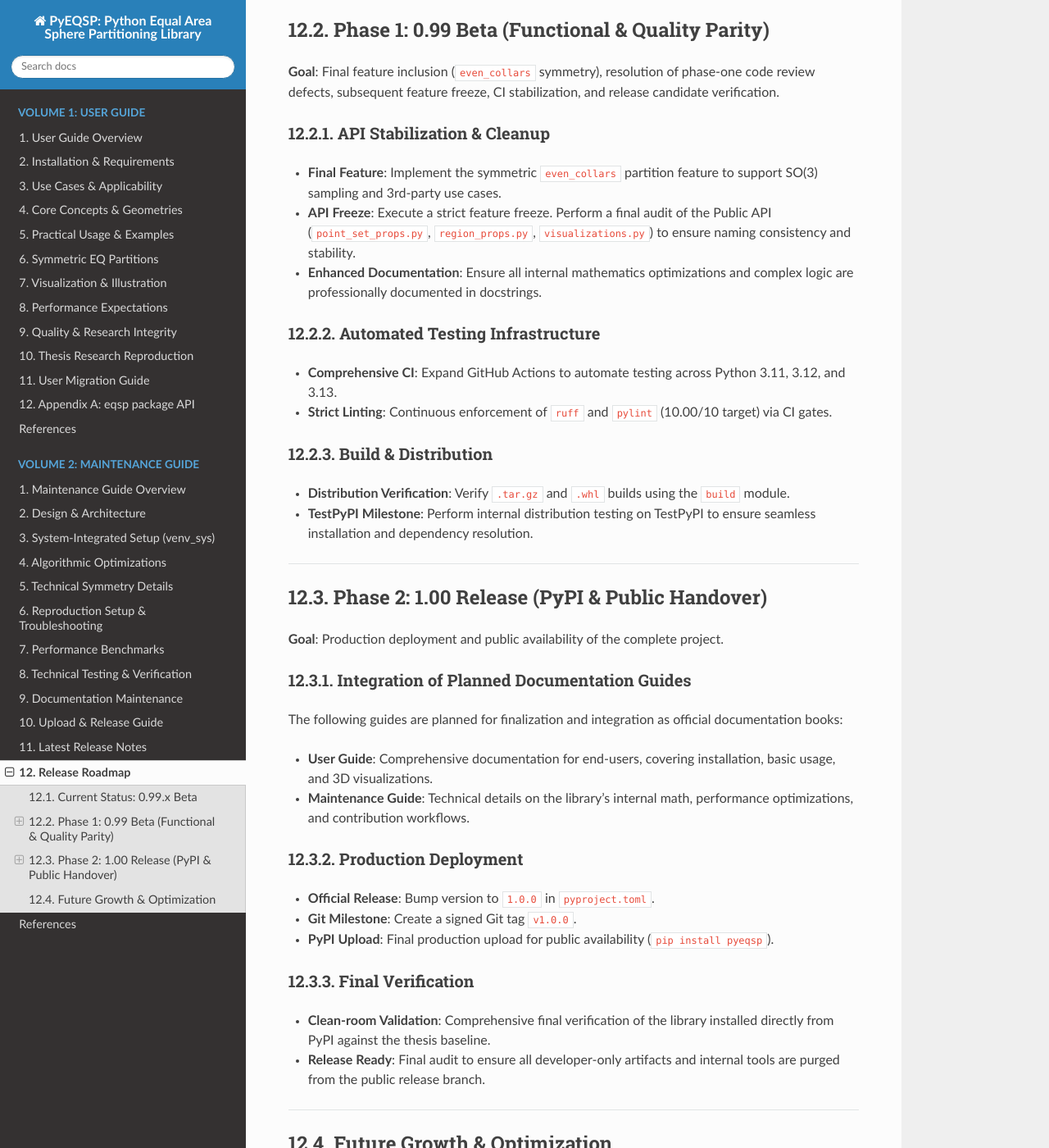
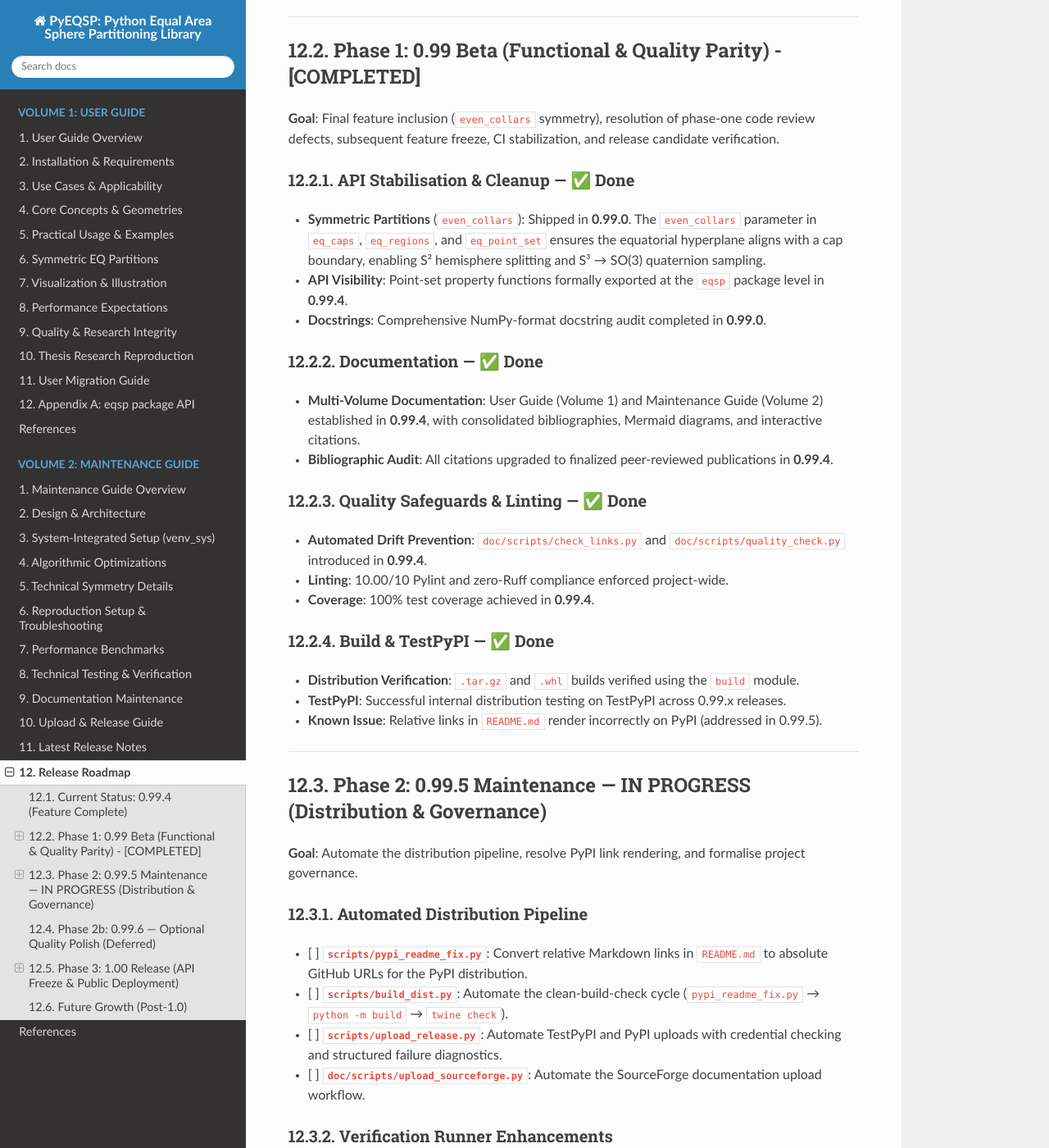
Before and after one commit to penguian/eqsp, a Sphinx documentation site: the page built from doc/internal/release_roadmap.md, in a window 1280 px wide and 1400 px high, scrolled down 389 px. Shown: the whole window at 82% size. Built offline with Sphinx 7.4.7 and the Read the Docs theme 3.1.0, drawn with Linux system fonts in a browser that asks for light colours; some of the changed text lies outside the part shown.

Commit message:
Make the release roadmap more cohesive and consistent

```diff
--- a/doc/internal/release_roadmap.md
+++ b/doc/internal/release_roadmap.md
@@ -1,51 +1,94 @@
 # Release Roadmap: PyEQSP
 
-This document outlines the technical path from the current **0.99 beta** state to a production **1.00** release on PyPI. It is intended for beta testers and contributors to understand the remaining milestones and stability goals.
+This document outlines the technical path from the current **0.99.4** state to a production **1.00** release on PyPI. It is intended for beta testers and contributors to understand the remaining milestones and stability goals.
 
-## Current Status: 0.99.x Beta
-The codebase has been successfully migrated from Matlab to a vectorized Python implementation. Core features, high-fidelity thesis reproduction scripts, and $O(\mathcal{N}^{0.6})$ scaling have been verified.
+## Current Status: 0.99.4 (Feature Complete)
+The codebase has been successfully migrated from Matlab to a vectorized Python implementation. Core features, high-fidelity thesis reproduction scripts, and $O(\mathcal{N}^{0.6})$ scaling have been verified. The `even_collars` feature was shipped in 0.99.0.
 
 ---
 
-## Phase 1: 0.99 Beta (Functional & Quality Parity)
+## Phase 1: 0.99 Beta (Functional & Quality Parity) - [COMPLETED]
 **Goal**: Final feature inclusion (`even_collars` symmetry), resolution of phase-one code review defects, subsequent feature freeze, CI stabilization, and release candidate verification.
 
-### API Stabilization & Cleanup
-- **Final Feature**: Implement the symmetric `even_collars` partition feature to support SO(3) sampling and 3rd-party use cases.
-- **API Freeze**: Execute a strict feature freeze. Perform a final audit of the Public API (`point_set_props.py`, `region_props.py`, `visualizations.py`) to ensure naming consistency and stability.
-- **Enhanced Documentation**: Ensure all internal mathematics optimizations and complex logic are professionally documented in docstrings.
+### API Stabilisation & Cleanup — ✅ Done
+- **Symmetric Partitions** (`even_collars`): Shipped in **0.99.0**. The `even_collars` parameter in `eq_caps`, `eq_regions`, and `eq_point_set` ensures the equatorial hyperplane aligns with a cap boundary, enabling S² hemisphere splitting and S³ → SO(3) quaternion sampling.
+- **API Visibility**: Point-set property functions formally exported at the `eqsp` package level in **0.99.4**.
+- **Docstrings**: Comprehensive NumPy-format docstring audit completed in **0.99.0**.
 
-### Automated Testing Infrastructure
-- **Comprehensive CI**: Expand GitHub Actions to automate testing across Python 3.11, 3.12, and 3.13.
-- **Strict Linting**: Continuous enforcement of `ruff` and `pylint` (10.00/10 target) via CI gates.
+### Documentation — ✅ Done
+- **Multi-Volume Documentation**: User Guide (Volume 1) and Maintenance Guide (Volume 2) established in **0.99.4**, with consolidated bibliographies, Mermaid diagrams, and interactive citations.
+- **Bibliographic Audit**: All citations upgraded to finalized peer-reviewed publications in **0.99.4**.
 
-### Build & Distribution
-- **Distribution Verification**: Verify `.tar.gz` and `.whl` builds using the `build` module.
-- **TestPyPI Milestone**: Perform internal distribution testing on TestPyPI to ensure seamless installation and dependency resolution.
+### Quality Safeguards & Linting — ✅ Done
+- **Automated Drift Prevention**: `doc/scripts/check_links.py` and `doc/scripts/quality_check.py` introduced in **0.99.4**.
+- **Linting**: 10.00/10 Pylint and zero-Ruff compliance enforced project-wide.
+- **Coverage**: 100% test coverage achieved in **0.99.4**.
+
+### Build & TestPyPI — ✅ Done
+- **Distribution Verification**: `.tar.gz` and `.whl` builds verified using the `build` module.
+- **TestPyPI**: Successful internal distribution testing on TestPyPI across 0.99.x releases.
+- **Known Issue**: Relative links in `README.md` render incorrectly on PyPI (addressed in 0.99.5).
 
 ---
 
-## Phase 2: 1.00 Release (PyPI & Public Handover)
-**Goal**: Production deployment and public availability of the complete project.
+## Phase 2: 0.99.5 Maintenance — IN PROGRESS (Distribution & Governance)
+**Goal**: Automate the distribution pipeline, resolve PyPI link rendering, and formalise project governance.
 
-### Integration of Planned Documentation Guides
-The following guides are planned for finalization and integration as official documentation books:
-- **User Guide**: Comprehensive documentation for end-users, covering installation, basic usage, and 3D visualizations.
-- **Maintenance Guide**: Technical details on the library's internal math, performance optimizations, and contribution workflows.
+### Automated Distribution Pipeline
+- [ ] **`scripts/pypi_readme_fix.py`**: Convert relative Markdown links in `README.md` to absolute GitHub URLs for the PyPI distribution.
+- [ ] **`scripts/build_dist.py`**: Automate the clean-build-check cycle (`pypi_readme_fix.py` → `python -m build` → `twine check`).
+- [ ] **`scripts/upload_release.py`**: Automate TestPyPI and PyPI uploads with credential checking and structured failure diagnostics.
+- [ ] **`doc/scripts/upload_sourceforge.py`**: Automate the SourceForge documentation upload workflow.
 
-### Production Deployment
-- **Official Release**: Bump version to `1.0.0` in `pyproject.toml`.
-- **Git Milestone**: Create a signed Git tag `v1.0.0`.
-- **PyPI Upload**: Final production upload for public availability (`pip install pyeqsp`).
+### Verification Runner Enhancements
+- [ ] Extend Ruff/Pylint scans to include the new `scripts/` directory.
+- [ ] Integrate `make doctest` into `verify_all.py`.
+- [ ] Add `--pre-release` flag to `verify_all.py` (runs `build_dist.py` without uploading).
 
-### Final Verification
-- **Clean-room Validation**: Comprehensive final verification of the library installed directly from PyPI against the thesis baseline.
-- **Release Ready**: Final audit to ensure all developer-only artifacts and internal tools are purged from the public release branch.
+### Project Governance
+- [ ] **Role Matrix**: Define Owner, Administrator, Maintainer, and Contributor roles in the Maintenance Guide.
+- [ ] **Security Audit**: Document credential management for PyPI tokens, CI secrets, and ReadTheDocs webhooks.
+
+### Testing
+- [ ] Mock-based tests for all new distribution scripts in `scripts/`.
 
 ---
 
-## Future Growth & Optimization
-These items represent the long-term vision for the library post-1.0:
-- **Compiled Kernels (Cython/Numba)**: Transitioning recursive collar loops to compiled C/LLVM for near-native speed.
-- **Persistent Caching**: Implementing disk-based or memory-resident caches for regional properties across sequential research runs.
-- **Advanced Vectorization**: Researching "ragged array" structures (e.g., via `awkward-array`) to eliminate loops over varying partition sizes $N$.
+## Phase 2b: 0.99.6 — Optional Quality Polish (Deferred)
+**Goal**: Apply prose-level linting and deepen link validation. Lower priority; should not block the path to 1.00.
+
+- [ ] **Vale Prose Linting**: Configure `vale` with the Google style base and custom rules for Australian English. Integrate as a warning-only step in `verify_all.py`.
+- [ ] **Sphinx Inventory Validation**: Upgrade `check_links.py` to validate intersphinx targets via `objects.inv`. Prerequisite: adopt `intersphinx_mapping` in `doc/conf.py` for NumPy/SciPy.
+
+---
+
+## Phase 3: 1.00 Release (API Freeze & Public Deployment)
+**Goal**: Lock the API surface, expand CI coverage, and execute the production deployment.
+
+### API Freeze & CI
+- [ ] **API Freeze**: Final audit of the public API surface; document the frozen API in the Maintenance Guide.
+- [ ] **CI Matrix Expansion**: Expand GitHub Actions to test Python 3.11, 3.12, and 3.13 with Ruff and Pylint as a fast pre-merge gate.
+
+### Production Deployment
+- [ ] Bump version to `1.0.0` in `pyproject.toml`.
+- [ ] Finalize `CHANGELOG.md` with the 1.00 entry.
+- [ ] Run `scripts/upload_release.py --testpypi` and perform a visual audit.
+- [ ] Create signed tag: `git tag -s v1.0.0 -m "PyEQSP 1.0.0"` and push.
+- [ ] Run `scripts/upload_release.py --pypi` for production upload.
+- [ ] Update ReadTheDocs, SourceForge website, and SourceForge code repository.
+
+### Final Verification
+- [ ] **Clean-room Validation**: Install from PyPI in a fresh venv; confirm all PhD thesis reproduction scripts pass.
+- [ ] **Documentation Release**: Finalize Volume 1 and Volume 2 as official public-facing books. Confirm all developer-only artifacts are excluded from the public release branch.
+
+---
+
+## Future Growth (Post-1.0)
+These items represent the long-term vision for the library:
+
+| Item | Description |
+|---|---|
+| **Compiled Kernels** | Port recursive collar loops to Cython or Numba for near-native C/LLVM speed. |
+| **Persistent Caching** | Disk-based or memory-resident caches for regional properties across sequential research runs. |
+| **Advanced Vectorization** | Research `awkward-array` ragged structures to eliminate loops over varying partition sizes $N$. |
+| **Intersphinx Integration** | Link PyEQSP docs to NumPy/SciPy API references; prerequisite for Phase 2b Sphinx Inventory Validation. |
```
